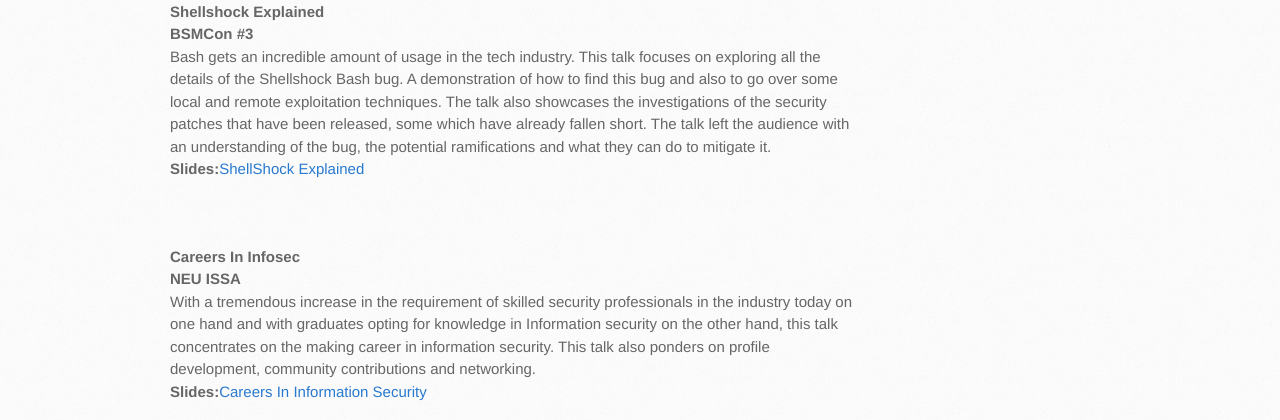
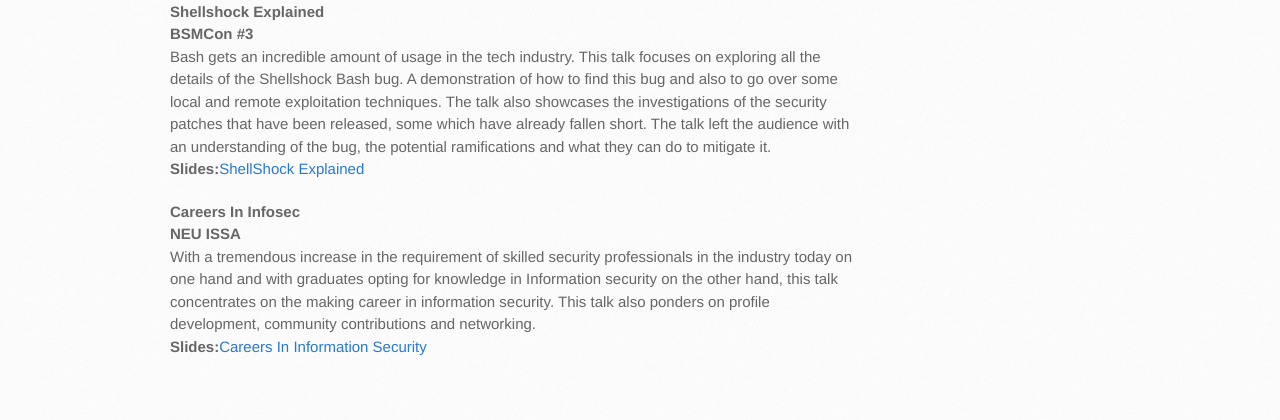
Before and after one commit to stmh-infosec/stmh-infosec.github.com, a plain HTML site: page talks/talks.html in a window 1280 px wide. Shown: the part 355-775 px from the top of the page. Drawn offline with Linux system fonts and the light colour scheme.

```diff
--- a/talks/talks.html
+++ b/talks/talks.html
@@ -27,8 +27,7 @@
         <b>Shellshock Explained</b><br>
         <b>BSMCon #3</b><br>
         <p>Bash gets an incredible amount of usage in the tech industry. This talk focuses on exploring all the details of the Shellshock Bash bug. A demonstration of how to find this bug and also to go over some local and remote exploitation techniques. The talk also showcases the investigations of the security patches that have been released, some which have already fallen short. The talk left the audience with an understanding of the bug, the potential ramifications and what they can do to mitigate it.<br>
-        <b>Slides:</b><a href="http://stmh-infosec.github.io/talks/Final_shellshock.pdf">ShellShock Explained</a><br></p><br>
-        <br>
+        <b>Slides:</b><a href="http://stmh-infosec.github.io/talks/Final_shellshock.pdf">ShellShock Explained</a><br></p>
         <b>Careers In Infosec</b><br>
         <b>NEU ISSA</b><br>
         <p>With a tremendous increase in the requirement of skilled security professionals in the industry today on one hand and with graduates opting for knowledge in Information security on the other hand, this talk concentrates on the making career in information security. This talk also ponders on profile development, community contributions and networking.<br>
```
